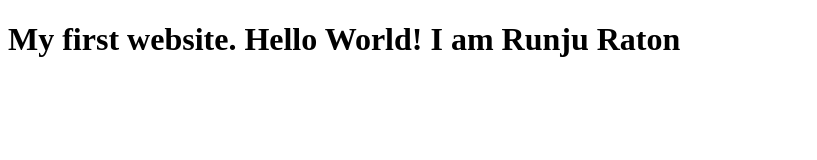
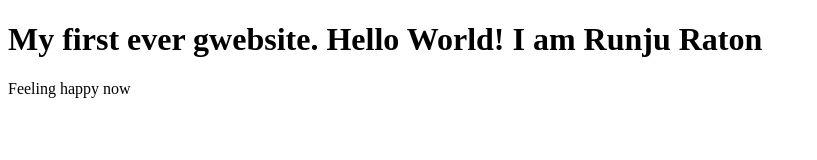
Before and after one commit to Runju-Raton/my-first-website, a plain HTML site: page index.html in a window 1280 px wide. Shown: the whole page, without its empty margins (0-817 px from the left). Drawn offline with Linux system fonts and the light colour scheme.

Commit message:
This is modify version

```diff
--- a/index.html
+++ b/index.html
@@ -6,7 +6,8 @@
     <title>Document</title>
 </head>
 <body>
-    <h1>My first website. Hello World! I am Runju Raton</h1>
+    <h1>My first  ever gwebsite. Hello World! I am Runju Raton</h1>
+    <p>Feeling happy now</p>
 
 </body>
 </html>
```
